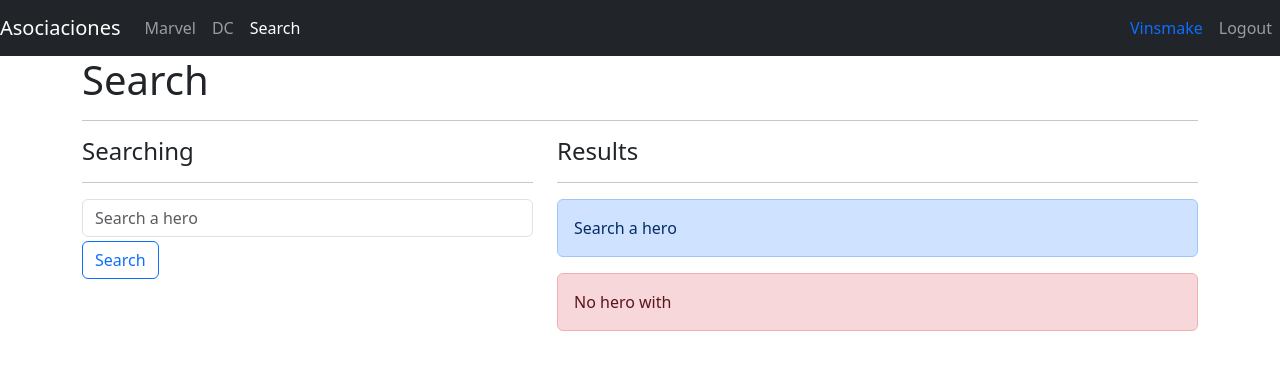
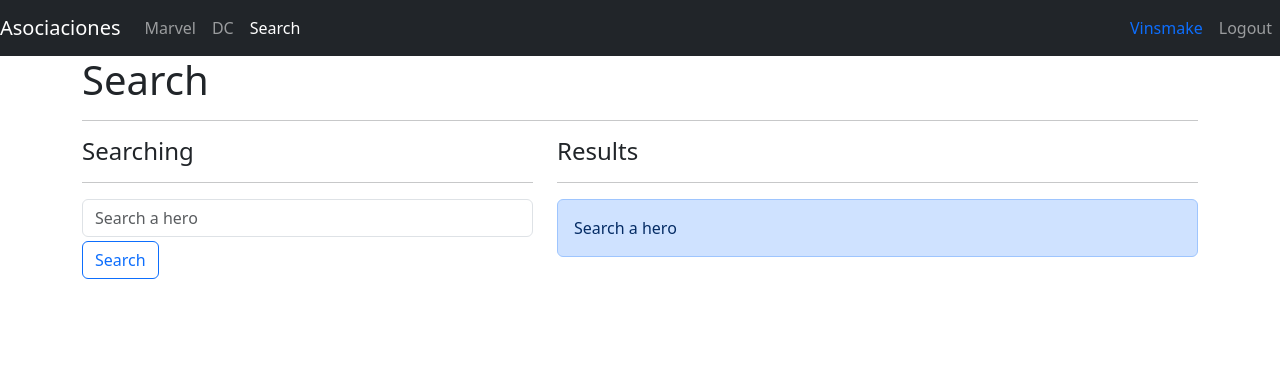
Before and after one commit to vinsmake/react_hero_app, a React (Vite) app: page /#/search in a window 1280 px wide. Shown: the top 370 px of the page. Built offline with nearby package versions, Linux system fonts and the light colour scheme.

Commit message:
Project updated

```diff
--- a/src/pages/Search.jsx
+++ b/src/pages/Search.jsx
@@ -3,7 +3,7 @@ import { HeroCard } from "../components/HeroCard"
 import { useForm } from "../hooks/useForm"
 import queryString from "query-string";
 import { getHeroesByName } from "../helpers/heroesHelpers/getHeroesByName";
-import {heroes} from '../data/heroesData'
+import { heroes } from '../data/heroesData'
 
 export const Search = () => {
 
@@ -14,16 +14,16 @@ export const Search = () => {
     /* Query-String package */
     /* this separates the query in diferent parameters. */
     /* we can get only the q by using 'q', provided by query-string rules */
-    const {q = ''} = queryString.parse(location.search);
+    const { q = '' } = queryString.parse(location.search);
     /* we use our getter with the query */
     const heroes = getHeroesByName(q);
 
 
     /* Form */
     /* Initial state of the form, we take this 2 data and use it in the useForm custom hook */
-    const {searchText, onInputChange} = useForm({
+    const { searchText, onInputChange } = useForm({
         /* '' as default */
-        searchText: ''
+        searchText: q
     });
 
     /* we create this function to navigate to the expected url */
@@ -71,17 +71,25 @@ export const Search = () => {
                     <h4>Results</h4>
                     <hr />
 
-                    <div className="alert alert-primary animate__animated animate__fadeIn" >
-                        Search a hero
-                    </div>
+                    {
+                        (q == '') ?
+                            (
+                                <div className="alert alert-primary animate__animated animate__fadeIn" >
+                                    Search a hero
+                                </div>
+                            )
+                            : (heroes.length == 0) && (
+                                <div className="alert alert-danger animate__animated animate__fadeIn" >
+                                    No hero with <b>{q}</b>
+                                </div>
+                            )
+                    }
 
-                    <div className="alert alert-danger animate__animated animate__fadeIn" >
-                        No hero with <b>{q}</b>
-                    </div>
+
 
                     {
                         heroes.map(hero => (
-                            <HeroCard key={hero.id} {...hero}/>
+                            <HeroCard key={hero.id} {...hero} />
                         ))
                     }
 
```
